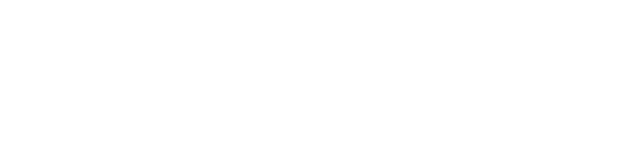
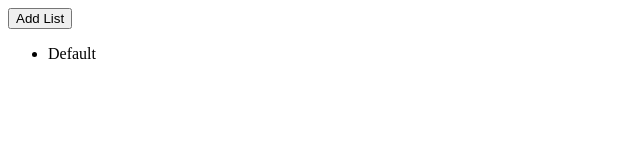
Before and after one commit to max-ldx/odin-todo-list, a website built with webpack: page src/template.html in a window 1280 px wide. Shown: the whole page, without its empty margins (0-640 px from the left). Built offline with nearby package versions, Linux system fonts and the light colour scheme.

Commit message:
feat: add list render

```diff
--- a/src/index.js
+++ b/src/index.js
@@ -2,8 +2,17 @@
 import { createStorage } from "./storage";
 
 const storage = createStorage();
-const lists = storage.getLists();
-if (lists.length === 0) {
+if (storage.getLists().length === 0) {
     const seeder = createSeeder();
     storage.addList(seeder.seed());
+    console.log(storage)
 }
+const lists = storage.getLists();
+
+const listsContainer = document.querySelector('#lists');
+
+for(const list of lists) {
+    const li = document.createElement('li');
+    li.textContent = list.name;
+    listsContainer.appendChild(li);
+}
--- a/src/template.html
+++ b/src/template.html
@@ -8,6 +8,16 @@
 </head>
 
 <body>
+    <div id="app">
+        <div class="sidebar">
+            <button>Add List</button>
+            <ul id="lists"></ul>
+        </div>
+
+        <div class="main">
+
+        </div>
+    </div>
 </body>
 
 </html>
```
